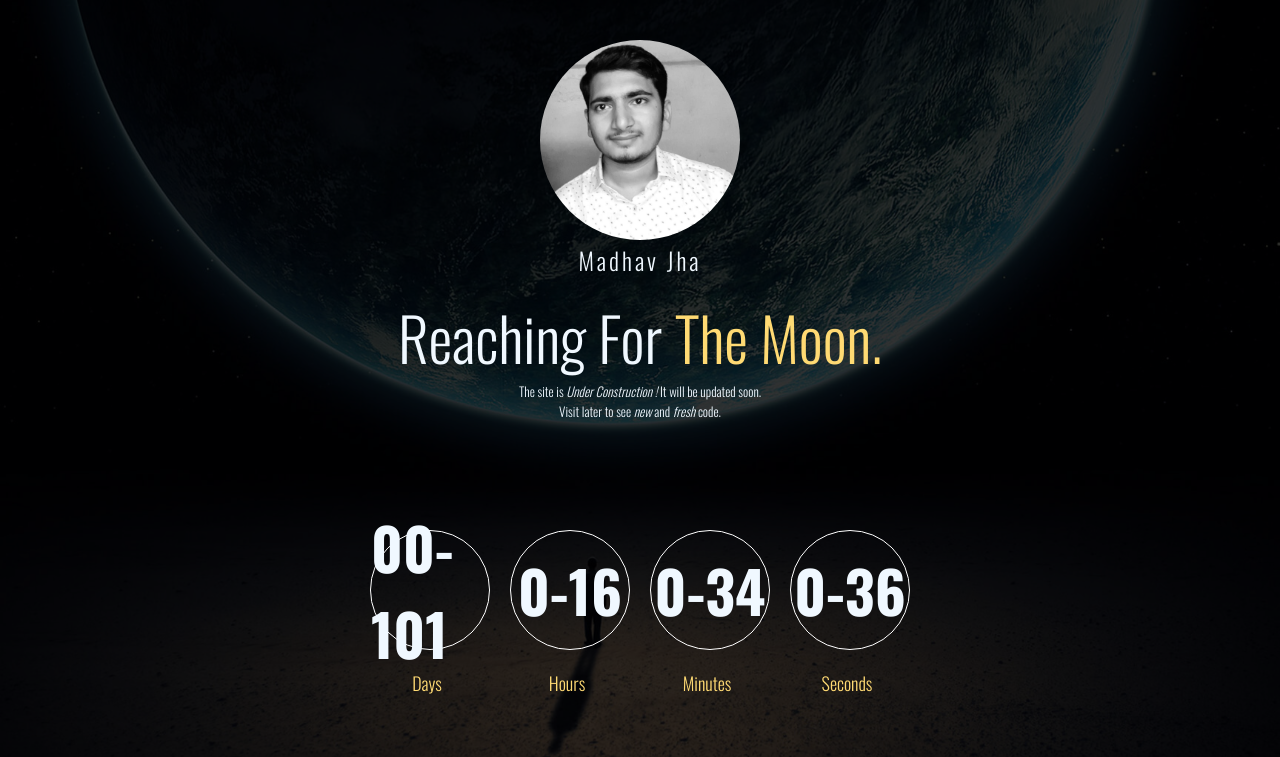
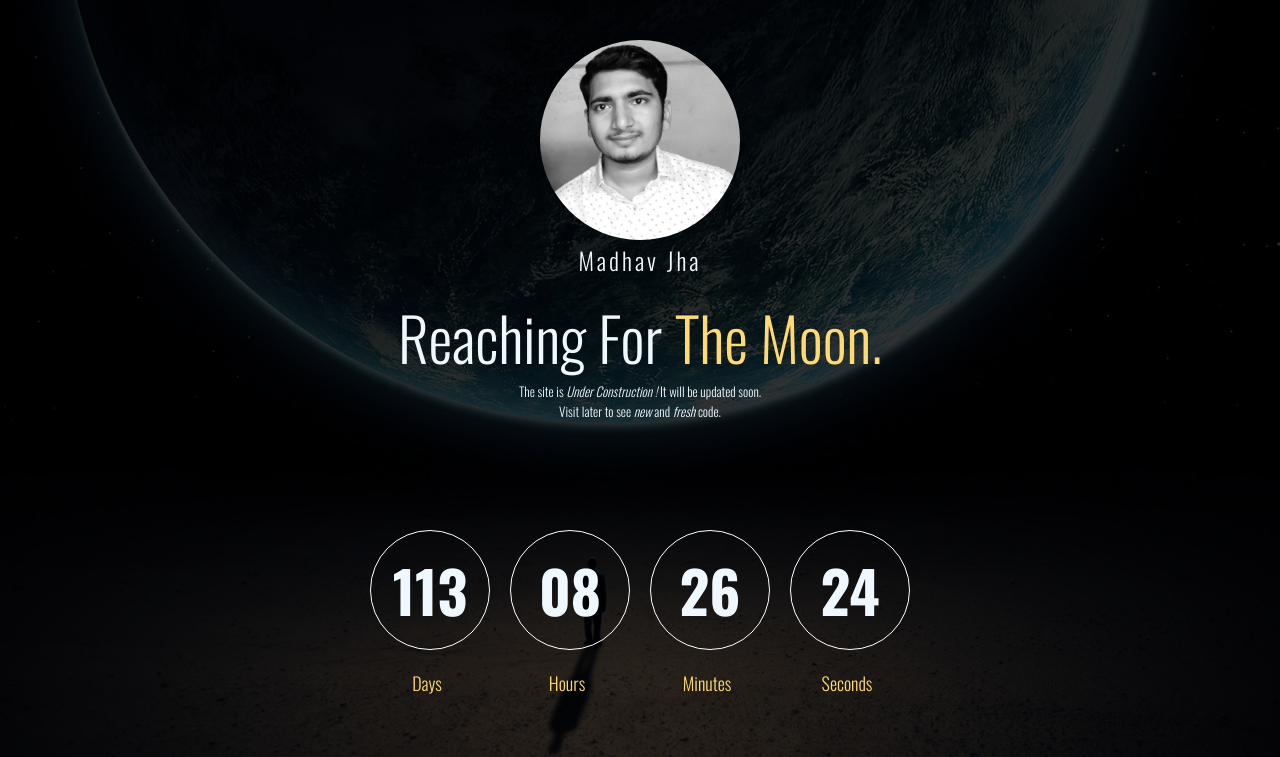
Before and after one commit to jhamadhav/jhamadhav.github.io, a plain HTML site: page index.html in a window 1280 px wide. Shown: the top 757 px of the page. Drawn offline with nearby package versions, Linux system fonts and the light colour scheme.

Commit message:
date changed due to delay

```diff
--- a/index.html
+++ b/index.html
@@ -58,7 +58,7 @@
 		var today, arrival_day, count_loop, days, hrs, mins, sec;
 
 		window.onload = function () {
-			arrival_day = new Date("JUNE 01,2020 00:00:00");
+			arrival_day = new Date("JAN 01,2021 00:00:00");
 			// console.log('hello');
 			calc_time();
 
```
